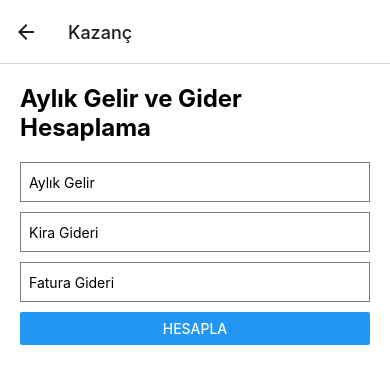
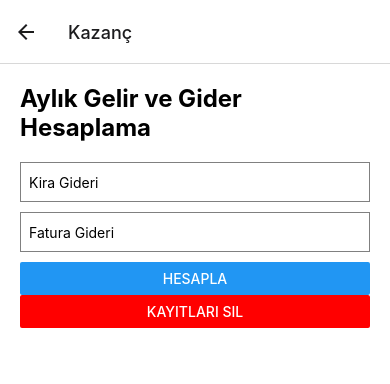
Before and after one commit to SerdarEmirBOSTANCI/Sahaf-Uygulamasi, a React Native app in the folder sahafimMobil/: screen /kazancPage in a window 390 px wide. Shown: the top 384 px of the page. Built offline with nearby package versions, Linux system fonts and the light colour scheme.

Commit message:
database bağlantıları tamamlandı
tüm veriler kayıt ediliyor ve kayıtlı veriler çekilip gösteriliyor.

```diff
--- a/sahafimMobil/screens/gunlukKazancPage.js
+++ b/sahafimMobil/screens/gunlukKazancPage.js
@@ -1,5 +1,5 @@
 import React, { useState, useEffect } from 'react';
-import { View, Text, FlatList, StyleSheet } from 'react-native';
+import { View, Text, FlatList, StyleSheet, Button, Alert } from 'react-native';
 import AsyncStorage from '@react-native-async-storage/async-storage';
 
 const GunlukKazancPage = ({ soldBooks }) => {
@@ -38,7 +38,6 @@ const GunlukKazancPage = ({ soldBooks }) => {
         updatedDailyEarnings.push({
           date: today,
           soldBooks: totalSoldBooks,
-          buyBooks: 0, // Bu alana satın alınan kitap sayısını ekleyebilirsiniz.
           totalEarnings: totalEarnings,
         });
       }
@@ -52,21 +51,47 @@ const GunlukKazancPage = ({ soldBooks }) => {
     <View style={styles.row}>
       <Text style={styles.cell}>{item.date}</Text>
       <Text style={styles.cell}>{item.soldBooks}</Text>
-      <Text style={styles.cell}>{item.buyBooks}</Text>
       <Text style={styles.cell}>{item.totalEarnings} ₺</Text>
     </View>
   );
+
+  const clearRecords = async () => {
+    Alert.alert(
+      'Tüm Kayıtlar Silinecek',
+      'İşleme devam edilsin mi?',
+      [
+        {
+          text: 'Vazgeç',
+          onPress: () => console.log('Silme işlemi iptal edildi.'),
+          style: 'cancel',
+        },
+        {
+          text: 'Evet',
+          onPress: async () => {
+            try {
+              await AsyncStorage.removeItem('dailyEarnings');
+              setDailyEarnings([]);
+              console.log('Tüm kayıtlar başarıyla silindi.');
+            } catch (error) {
+              console.error('Error clearing records:', error);
+            }
+          },
+        },
+      ],
+      { cancelable: false }
+    );
+  };
 
   return (
     <View style={styles.container}>
       <View style={styles.header}>
         <Text style={styles.headerTitle}>Günlük Kazanç Takibi</Text>
       </View>
+      <Button title="Kayıtları Sil" onPress={clearRecords} color="red" />
       <View style={styles.table}>
         <View style={styles.row}>
           <Text style={[styles.cell, styles.headerCell]}>Tarih</Text>
           <Text style={[styles.cell, styles.headerCell]}>Satılan Kitap Sayısı</Text>
-          <Text style={[styles.cell, styles.headerCell]}>Alınan Kitap Sayısı</Text>
           <Text style={[styles.cell, styles.headerCell]}>Toplam Gelir (₺)</Text>
         </View>
         <FlatList
--- a/sahafimMobil/screens/kazancPage.js
+++ b/sahafimMobil/screens/kazancPage.js
@@ -1,41 +1,116 @@
 import React, { useState, useEffect } from 'react';
-import { View, Text, TextInput, Button, FlatList, StyleSheet } from 'react-native';
+import { View, Text, TextInput, Button, FlatList, StyleSheet, Alert } from 'react-native';
+import AsyncStorage from '@react-native-async-storage/async-storage';
 
 export default function App() {
   const [rent, setRent] = useState('');
   const [bills, setBills] = useState('');
-  const [income, setIncome] = useState('');
-  const [expenses, setExpenses] = useState('');
+  const [monthlyIncome, setMonthlyIncome] = useState(0);
   const [records, setRecords] = useState([]);
 
-  const calculate = () => {
-    const monthlyIncome = parseFloat(income) || 0;
+  useEffect(() => {
+    const loadValues = async () => {
+      try {
+        const rentValue = await AsyncStorage.getItem('rent');
+        const billsValue = await AsyncStorage.getItem('bills');
+        if (rentValue !== null) setRent(rentValue);
+        if (billsValue !== null) setBills(billsValue);
+
+        const jsonValue = await AsyncStorage.getItem('dailyEarnings');
+        const dailyEarnings = jsonValue != null ? JSON.parse(jsonValue) : [];
+
+        const currentMonth = new Date().getMonth();
+        const currentYear = new Date().getFullYear();
+        const monthlyEarnings = dailyEarnings
+          .filter(item => {
+            const itemDate = new Date(item.date);
+            return itemDate.getMonth() === currentMonth && itemDate.getFullYear() === currentYear;
+          })
+          .reduce((acc, curr) => acc + curr.totalEarnings, 0);
+
+        setMonthlyIncome(monthlyEarnings);
+
+        const recordsValue = await AsyncStorage.getItem('records');
+        const storedRecords = recordsValue != null ? JSON.parse(recordsValue) : [];
+        setRecords(storedRecords);
+      } catch (error) {
+        console.error('Error loading values:', error);
+      }
+    };
+
+    loadValues();
+  }, []);
+
+  const calculate = async () => {
     const monthlyRent = parseFloat(rent) || 0;
     const monthlyBills = parseFloat(bills) || 0;
     const totalExpenses = monthlyRent + monthlyBills;
     const netIncome = monthlyIncome - totalExpenses;
 
-    const record = {
-      month: new Date().toLocaleString('default', { month: 'long' }),
-      income: monthlyIncome,
-      expenses: totalExpenses,
-      netIncome: netIncome
-    };
+    const currentMonth = new Date().toLocaleString('default', { month: 'long' });
+    const currentYear = new Date().getFullYear();
+    const monthYear = `${currentMonth} ${currentYear}`;
+    const updatedRecords = [...records];
+    const monthIndex = updatedRecords.findIndex(record => record.monthYear === monthYear);
 
-    setRecords([...records, record]);
+    if (monthIndex !== -1) {
+      updatedRecords[monthIndex] = {
+        monthYear: monthYear,
+        income: monthlyIncome,
+        expenses: totalExpenses,
+        netIncome: netIncome,
+      };
+    } else {
+      updatedRecords.push({
+        monthYear: monthYear,
+        income: monthlyIncome,
+        expenses: totalExpenses,
+        netIncome: netIncome,
+      });
+    }
+
+    setRecords(updatedRecords);
+
+    try {
+      await AsyncStorage.setItem('rent', rent);
+      await AsyncStorage.setItem('bills', bills);
+      await AsyncStorage.setItem('records', JSON.stringify(updatedRecords));
+    } catch (error) {
+      console.error('Error saving values:', error);
+    }
+  };
+
+  const clearRecords = async () => {
+    Alert.alert(
+      'Tüm Kayıtlar Silinecek',
+      'İşleme devam edilsin mi?',
+      [
+        {
+          text: 'Vazgeç',
+          onPress: () => console.log('Silme işlemi iptal edildi.'),
+          style: 'cancel',
+        },
+        {
+          text: 'Evet',
+          onPress: async () => {
+            try {
+              await AsyncStorage.removeItem('records');
+              setRecords([]);
+              console.log('Tüm kayıtlar başarıyla silindi.');
+            } catch (error) {
+              console.error('Error clearing records:', error);
+            }
+          },
+        },
+      ],
+      { cancelable: false }
+    );
   };
 
   return (
     <View style={styles.container}>
       <Text style={styles.header}>Aylık Gelir ve Gider Hesaplama</Text>
 
-      <TextInput
-        style={styles.input}
-        placeholder="Aylık Gelir"
-        keyboardType="numeric"
-        value={income}
-        onChangeText={setIncome}
-      />
       <TextInput
         style={styles.input}
         placeholder="Kira Gideri"
@@ -52,13 +127,14 @@ export default function App() {
       />
 
       <Button title="Hesapla" onPress={calculate} />
+      <Button title="Kayıtları Sil" onPress={clearRecords} color="red" />
 
       <FlatList
         data={records}
         keyExtractor={(item, index) => index.toString()}
         renderItem={({ item }) => (
           <View style={styles.record}>
-            <Text>{item.month}</Text>
+            <Text>{item.monthYear}</Text>
             <Text>Gelir: {item.income} ₺</Text>
             <Text>Gider: {item.expenses} ₺</Text>
             <Text>Net Gelir: {item.netIncome} ₺</Text>
--- a/sahafimMobil/screens/kitapEklePage.js
+++ b/sahafimMobil/screens/kitapEklePage.js
@@ -1,5 +1,5 @@
 import React, { useState } from 'react';
-import { View, TextInput, Button, StyleSheet } from 'react-native';
+import { View, TextInput, Button, StyleSheet, Alert } from 'react-native';
 import AsyncStorage from '@react-native-async-storage/async-storage';
 
 const KitapEkle = ({ onKitapEklendi }) => {
@@ -11,6 +11,12 @@ const KitapEkle = ({ onKitapEklendi }) => {
   const [rafBilgisi, setRafBilgisi] = useState('');
 
   const kitapEkle = async () => {
+    // Boş alan kontrolü
+    if (!kitapAdi || !yazarAdi || !kitapTuru || !alisFiyati || !satisFiyati || !rafBilgisi) {
+      Alert.alert('Hata', 'Lütfen tüm alanları doldurun.');
+      return;
+    }
+
     const yeniKitap = {
       id: Math.floor(Math.random() * 1000), // Rastgele bir ID oluşturabiliriz
       kitapAdi,
@@ -29,6 +35,8 @@ const KitapEkle = ({ onKitapEklendi }) => {
       await AsyncStorage.setItem('kitaplar', JSON.stringify(yeniKitaplarListesi));
       // Kitap eklendiğinde parent bileşene haber verelim
       onKitapEklendi(yeniKitaplarListesi);
+      // Bildiri gösterelim
+      Alert.alert('Bildiri', 'Ekleme işlemi gerçekleştirildi.');
       // Formu temizleyelim
       setKitapAdi('');
       setYazarAdi('');
```
